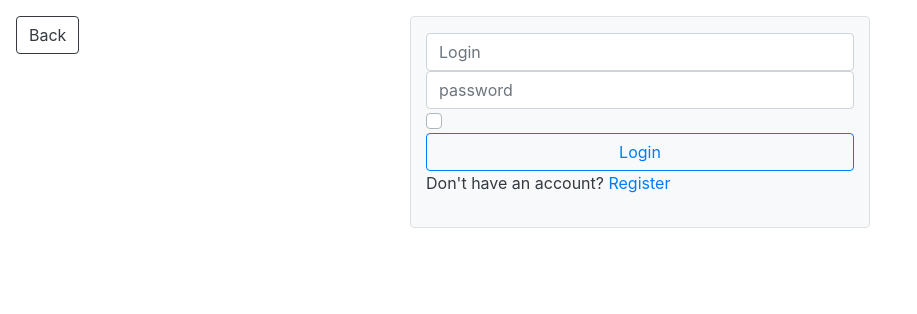
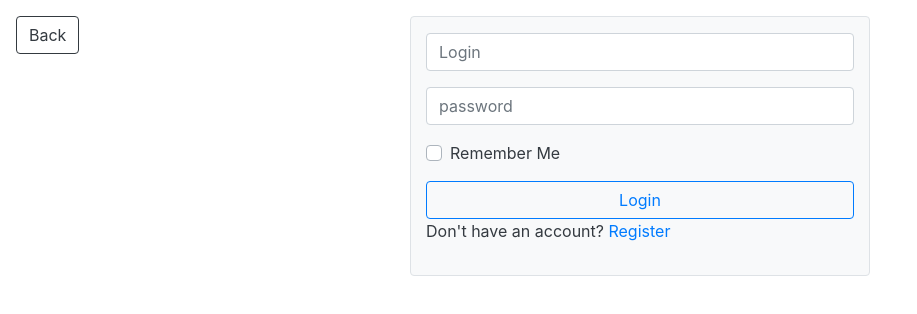
Before and after one commit to nelson54/lostcities-frontend, a Vue app: page /login in a window 1280 px wide. Shown: the top 314 px of the page, without its empty margins (0-917 px from the left). Built offline with nearby package versions, Linux system fonts and the light colour scheme.

Commit message:
Adding back form groups

```diff
--- a/src/components/login/Login.vue
+++ b/src/components/login/Login.vue
@@ -1,9 +1,14 @@
 <template>
   <b-form>
-
-    <b-form-input id="login" v-model="login" placeholder="Login"></b-form-input>
-    <b-form-input type="password" id="password" placeholder="password"></b-form-input>
-    <b-form-checkbox v-model="rememberMe" id="remember-me"></b-form-checkbox>
+    <b-form-group>
+      <b-form-input id="login" v-model="login" placeholder="Login"></b-form-input>
+    </b-form-group>
+    <b-form-group>
+      <b-form-input type="password" id="password" placeholder="password"></b-form-input>
+    </b-form-group>
+    <b-form-group>
+      <b-form-checkbox v-model="rememberMe" id="remember-me">Remember Me</b-form-checkbox>
+    </b-form-group>
 
     <b-button variant="outline-primary" class="btn-block">Login</b-button>
     <p>
```
